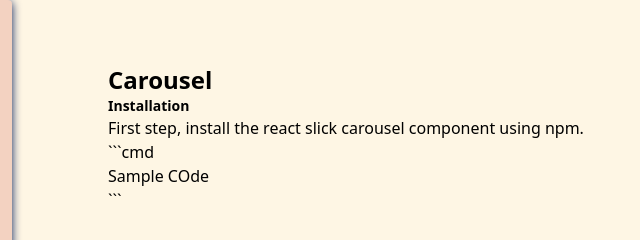
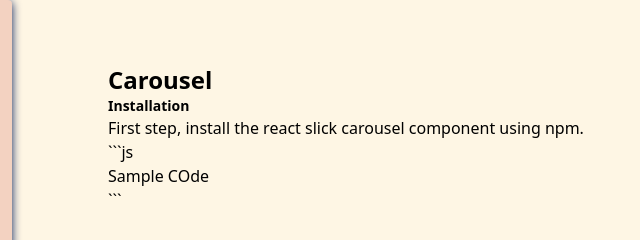
Before and after one commit to jimspags/radix-rhf, a Gatsby site: page /components/Carousel in a window 1280 px wide. Shown: the top 240 px of the page, 288-928 px from the left. Built offline with nearby package versions, Linux system fonts and the light colour scheme; Gatsby itself is replaced by a stand-in of ours.

Commit message:
Update Component “carousel”

```diff
--- a/src/markdowns/components/carousel.md
+++ b/src/markdowns/components/carousel.md
@@ -7,7 +7,7 @@ path: Carousel
 
 F﻿irst step, install the react slick carousel component using npm.
 
-\`\``cmd
+\`\``js
 
 Sample COde
 
```
